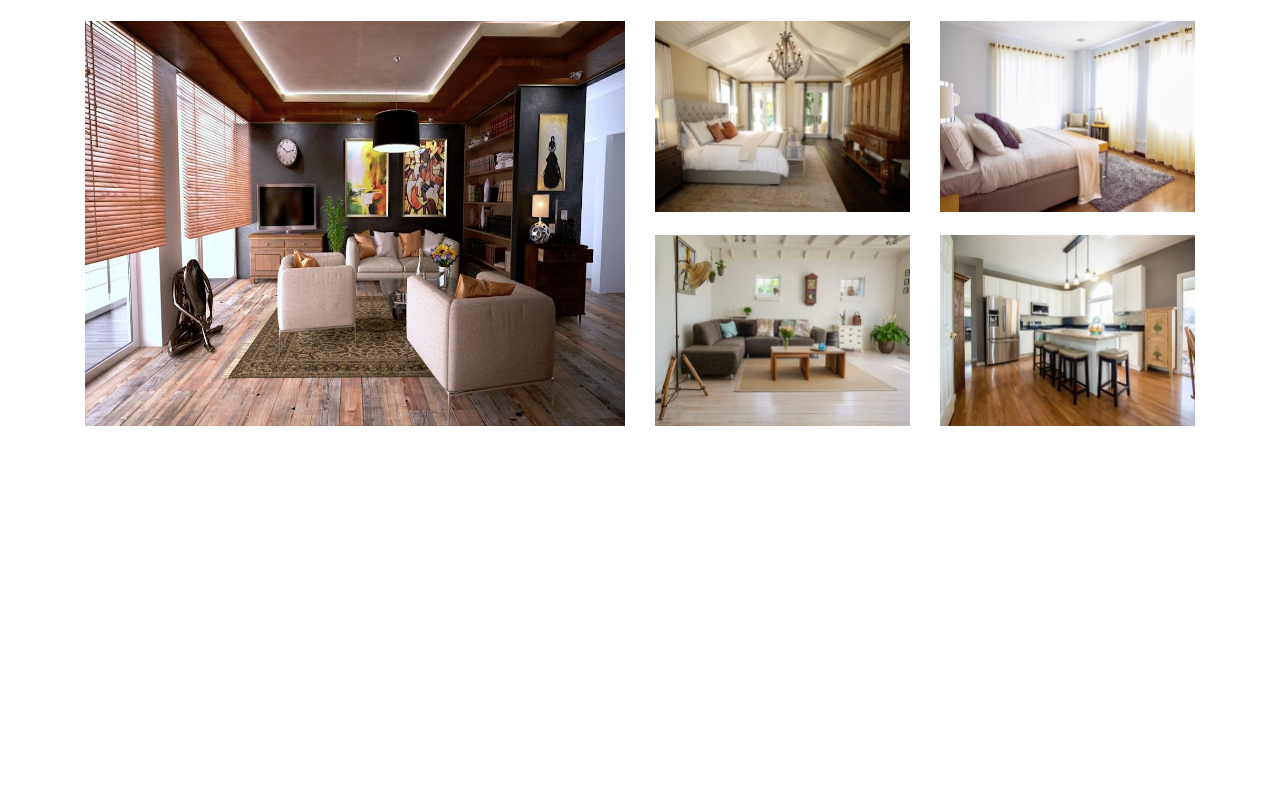
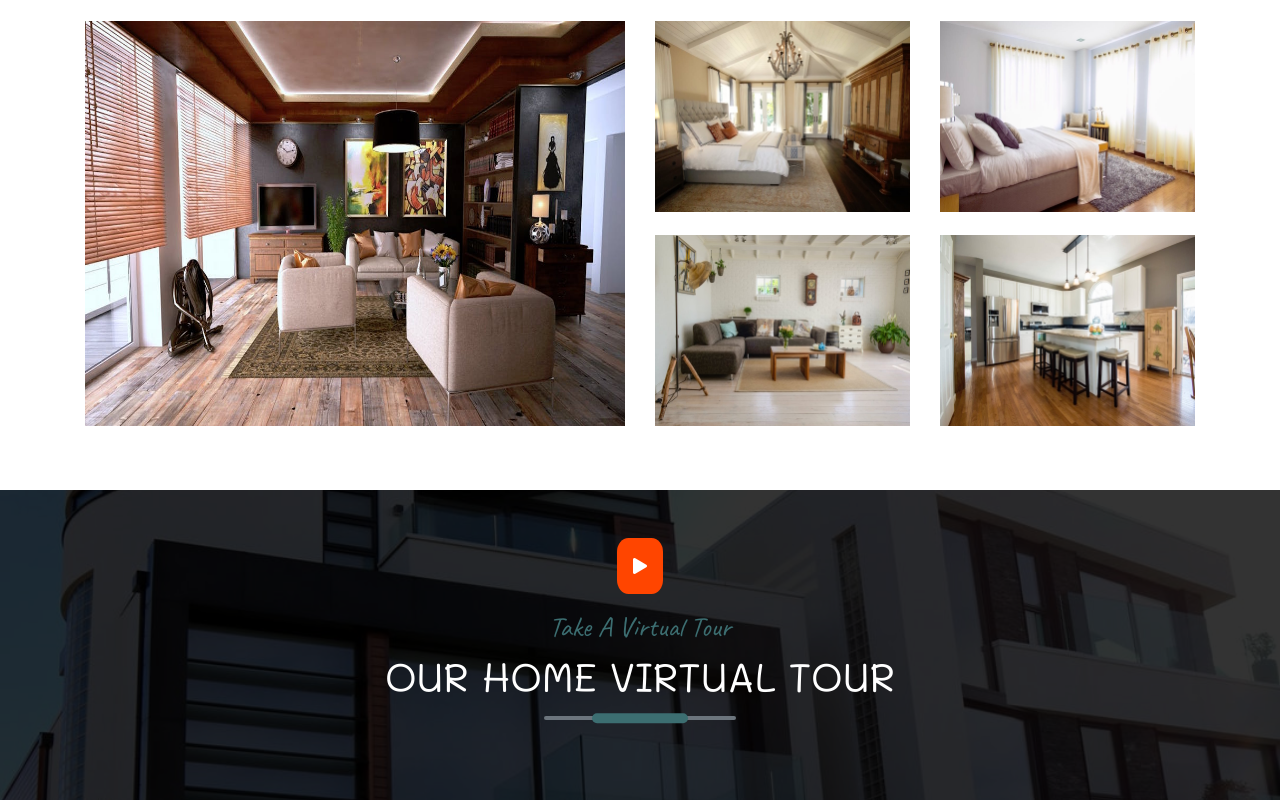
Before and after one commit to jamesnathanan/real-estate-website, a plain HTML site: page index.html in a window 1280 px wide. Shown: the part 3181-3981 px from the top of the page. Before the commit the page ends 3671 px from the top, so only its background shows below. Drawn offline with Linux system fonts and the light colour scheme.

Commit message:
tour section

```diff
--- a/css/main.css
+++ b/css/main.css
@@ -150,7 +150,8 @@ body {
 }
 
 /* services section */
-.services {
+.services,
+.tour {
   background: linear-gradient(rgba(0, 0, 0, 0.8), rgba(0, 0, 0, 0.8)),
     url(../img/bannerBcg.jpeg) center/cover fixed no-repeat;
 }
@@ -241,3 +242,18 @@ body {
 .gallery-img-container:hover .gallery-icon {
   opacity: 1;
 }
+
+/* tour section */
+.tour-icon {
+  color: var(--mainWhite);
+  background: orangered;
+  padding: 1rem;
+  border-radius: 25%;
+  margin-bottom: 1rem;
+  cursor: pointer;
+  transition: all 1s linear;
+}
+.tour-icon:hover {
+  color: var(--mainDark);
+  background: var(--mainWhite);
+}
--- a/index.html
+++ b/index.html
@@ -516,14 +516,35 @@
               <!-- end of single column -->
             </div>
             <!-- end of second row -->
-
-
-
           </div>
         </div>
       </div>
     </section>
     <!-- end of gallery section -->
+
+    <!-- virtual tour section -->
+    <section class="tour py-5" id="tour">
+       <div class="container">
+         <div class="row">
+           <div class="col text-center mb-3">
+             <span class="tour-icon d-inline-block">
+               <i class="fas fa-play"></i>
+             </span>
+             <h3 class="text-green text-slant text-capitalize">
+              take a virtual tour
+             </h3>
+             <h1 class="text-uppercase text-white">
+               our home virtual tour
+             </h1>
+             <div class="title-underline my-3 bg-secondary">
+               <div class="title-underline__center"></div>
+             </div>
+           </div>
+         </div>
+       </div>
+    </section>
+    <!-- end of virtual tour section -->
+
 
 
     <!-- jquery -->
```
